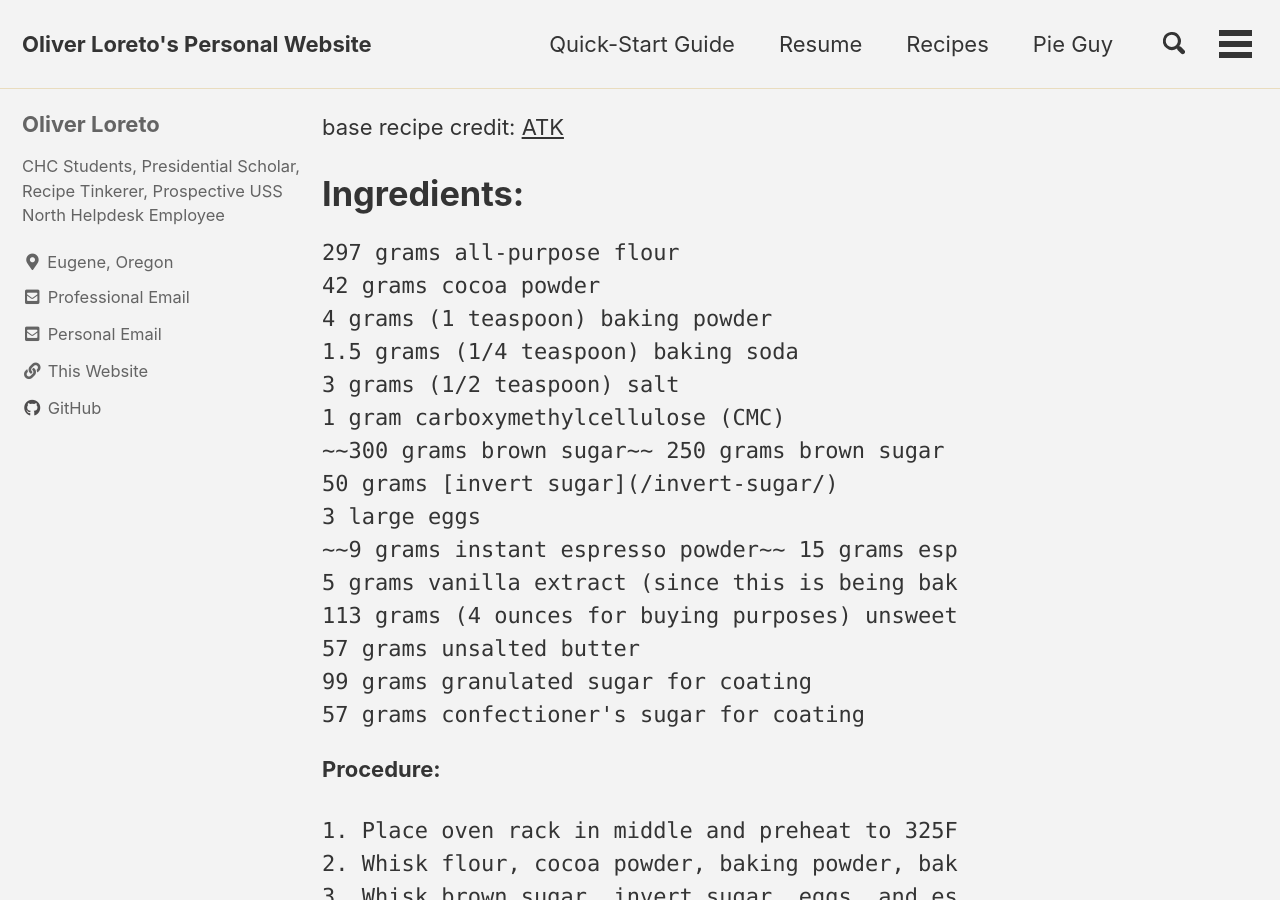
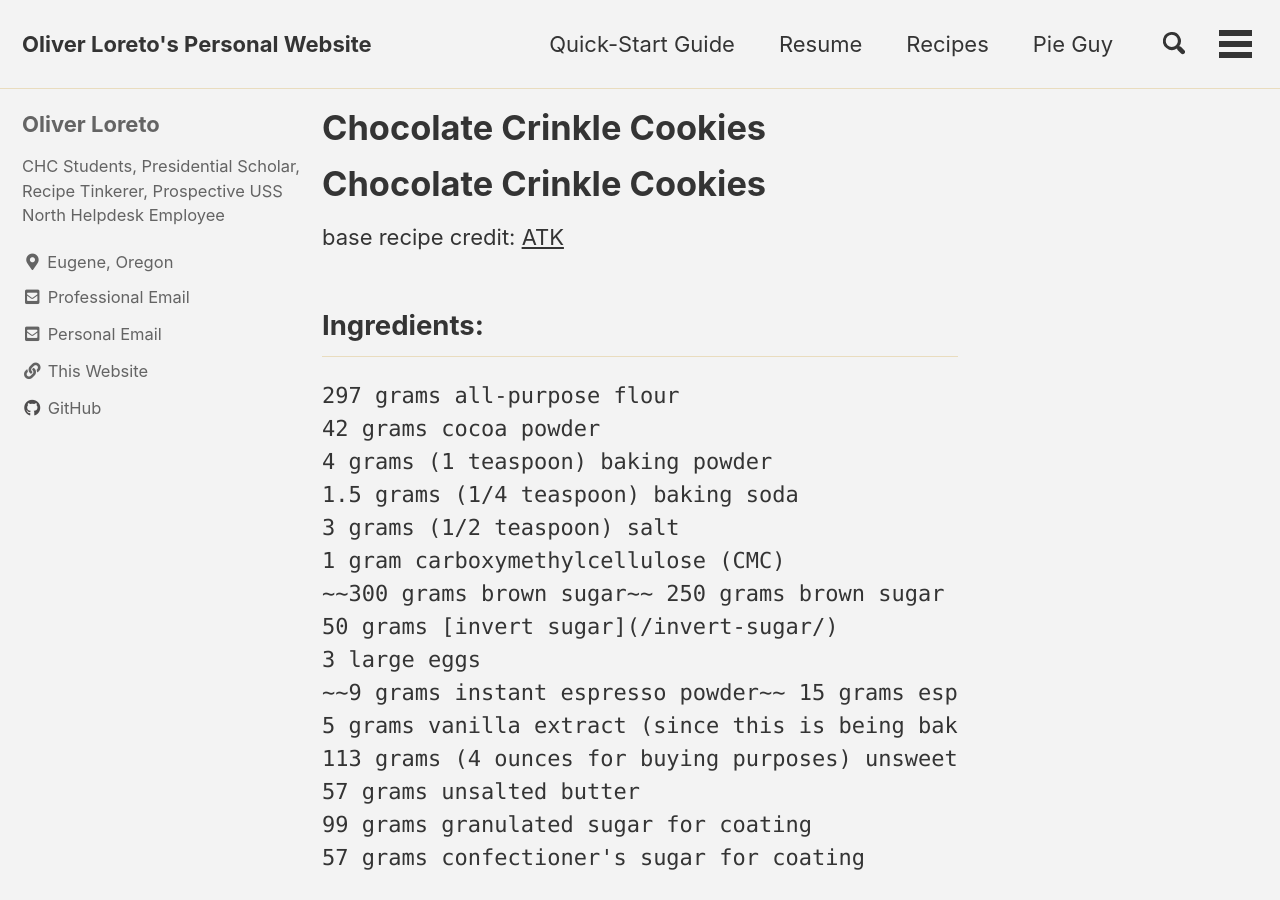
Before and after one commit to Oliver-Loreto/Oliver-Loreto.github.io, a Jekyll site: the page built from _pages/crinkle-cookies-recipe.md, in a window 1280 px wide and 900 px high. Built offline with Jekyll 4.4.1, drawn with Linux system fonts in a browser that asks for light colours; cached includes are drawn as plain includes; our own code applies the rules of GitHub Pages for plain Markdown files.

Commit message:
Update crinkle-cookies-recipe.md

```diff
--- a/_pages/crinkle-cookies-recipe.md
+++ b/_pages/crinkle-cookies-recipe.md
@@ -2,10 +2,10 @@
   # _pages
 permalink: /chocolate-crinkle-cookies/
 ---
-
+# Chocolate Crinkle Cookies
 base recipe credit: [ATK](https://www.americastestkitchen.com/recipes/8125-chocolate-crinkle-cookies?incode=MASAD00L0&ref=new_search_experience_1)
 
-# **Ingredients:**
+## **Ingredients:**
 <pre>
 297 grams all-purpose flour
 42 grams cocoa powder
@@ -23,7 +23,7 @@ base recipe credit: [ATK](https://www.americastestkitchen.com/recipes/8125-choco
 99 grams granulated sugar for coating
 57 grams confectioner's sugar for coating </pre>
 
-**Procedure:**
+### **Procedure:**
 <pre>
 1. Place oven rack in middle and preheat to 325F. Line 2 baking sheets with parchment paper.
 2. Whisk flour, cocoa powder, baking powder, baking soda, salt and CMC together in medium bowl.
@@ -40,5 +40,5 @@ base recipe credit: [ATK](https://www.americastestkitchen.com/recipes/8125-choco
 11. Bake 1 sheet at a time, for 12 minutes, rotating halfway through. Bake until puffed and cracked and edges have begun to set but centers are still soft (cookies will look raw between cracks and seem underdone)
 12. Let cool completely on *sheet* before serving.  </pre>
 **Notes:**
-Replace ~15% of sugar w/ trimoline, add 1 gram carboxymethylcellulose per batch. Let rest ~25 minutes instead of 15, surface should have dry, taffy-like consistency.
-Add pictures for next time
+> Replace ~15% of sugar w/ trimoline, add 1 gram carboxymethylcellulose per batch. Let rest ~25 minutes instead of 15, surface should have dry, taffy-like consistency.
+> Add pictures for next time
```
